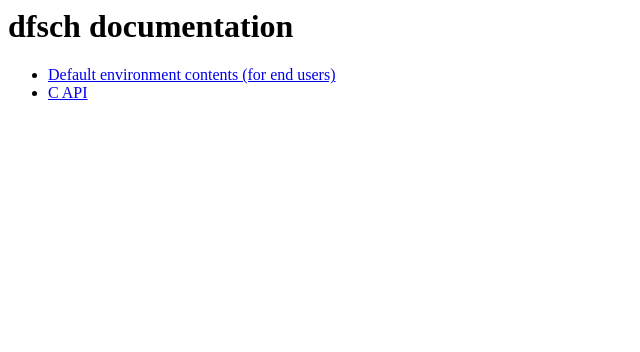
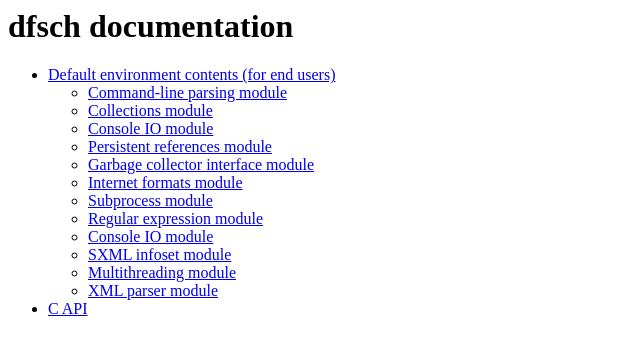
Before and after one commit to adh/dfsch, a plain HTML site: page doc/index.html in a window 1280 px wide. Shown: the whole page, without its empty margins (0-640 px from the left). Drawn offline with Linux system fonts and the light colour scheme.

Commit message:
generate documentation for in-tree modules

```diff
--- a/doc/index.html
+++ b/doc/index.html
@@ -5,7 +5,21 @@
   <body>
     <h1>dfsch documentation</h1>
     <ul>
-      <li><a href="docgen/">Default environment contents (for end users)</a></li>
+      <li><a href="toplevel/">Default environment contents (for end users)</a>
+      <ul>
+        <li><a href="cmdopts/">Command-line parsing module</a></li>
+        <li><a href="collections/">Collections module</a></li>
+        <li><a href="console/">Console IO module</a></li>
+        <li><a href="extref/">Persistent references module</a></li>
+        <li><a href="gcollect/">Garbage collector interface module</a></li>
+        <li><a href="inet/">Internet formats module</a></li>
+        <li><a href="process/">Subprocess module</a></li>
+        <li><a href="regex/">Regular expression module</a></li>
+        <li><a href="console/">Console IO module</a></li>
+        <li><a href="sxml/">SXML infoset module</a></li>
+        <li><a href="threads/">Multithreading module</a></li>
+        <li><a href="xml/">XML parser module</a></li>
+      </ul></li>
       <li><a href="doxygen/">C API</a></li>
   </body>
 </html>
```
Also changed, not shown: 2 other files.
